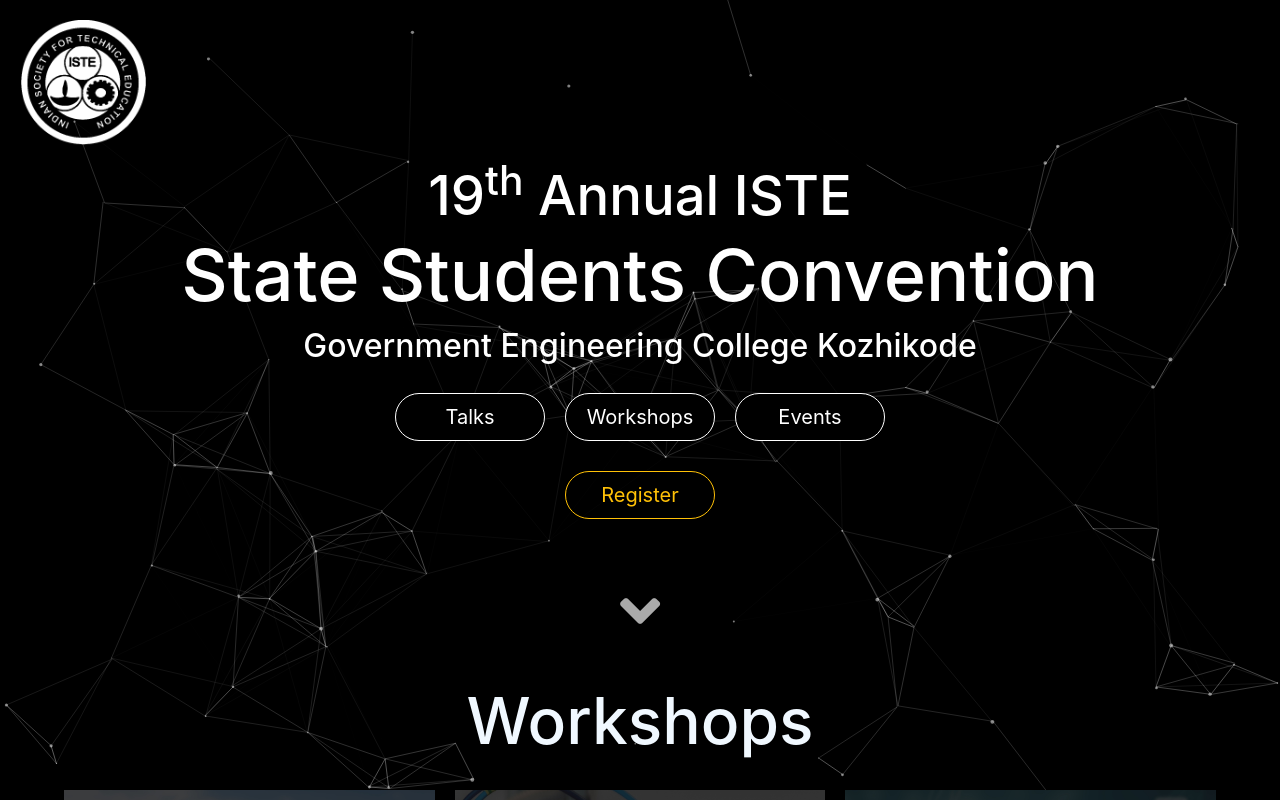
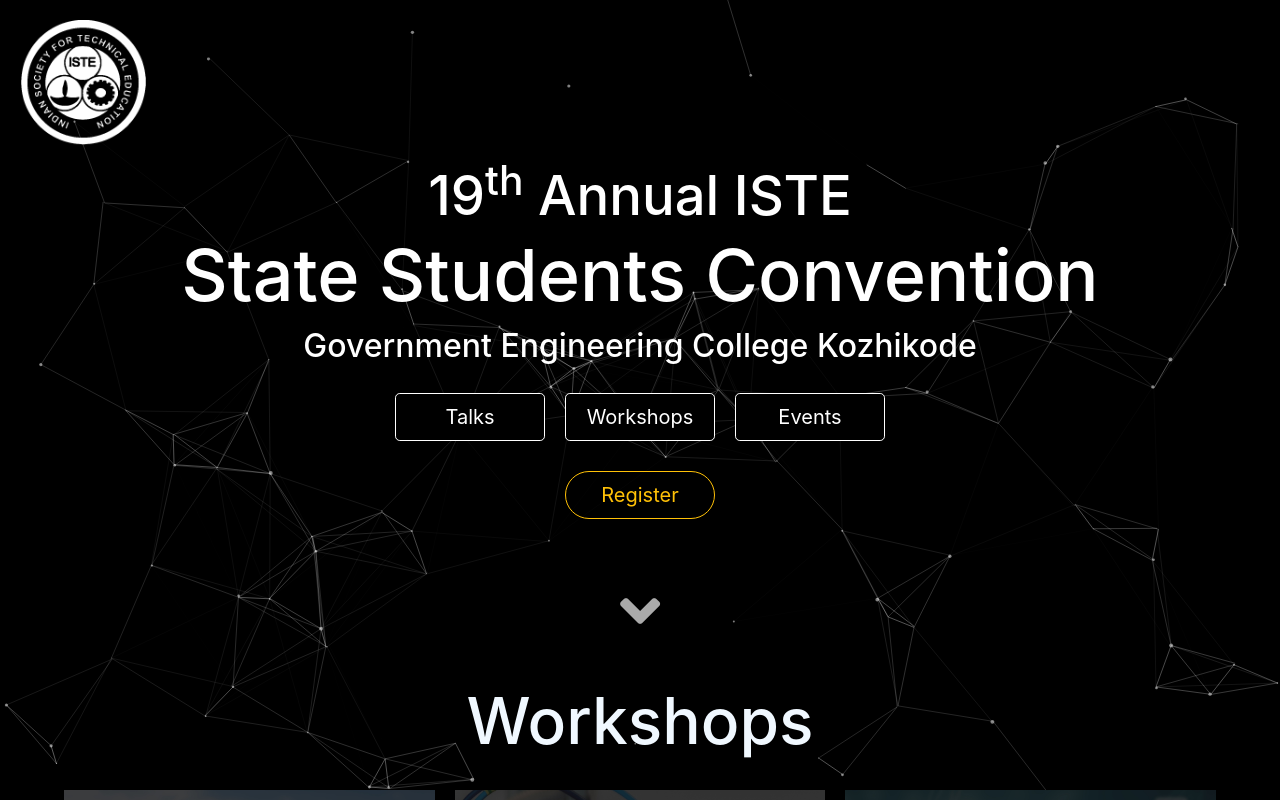
Before and after one commit to Nikzradcliffe/ISTEGECK, a plain HTML site: page index.html in a window 1280 px wide. Shown: the top 800 px of the page. Drawn offline with nearby package versions, Linux system fonts and the light colour scheme.

Commit message:
Update style.css

```diff
--- a/css/style.css
+++ b/css/style.css
@@ -97,7 +97,7 @@
 
 .event-btn {
   margin-top: 20px;
-  border-radius: 30px !important;
+  border-radius:0; !important;
   width: 150px;
   background-color: black !important;
   border: solid 1px white !important;
```
